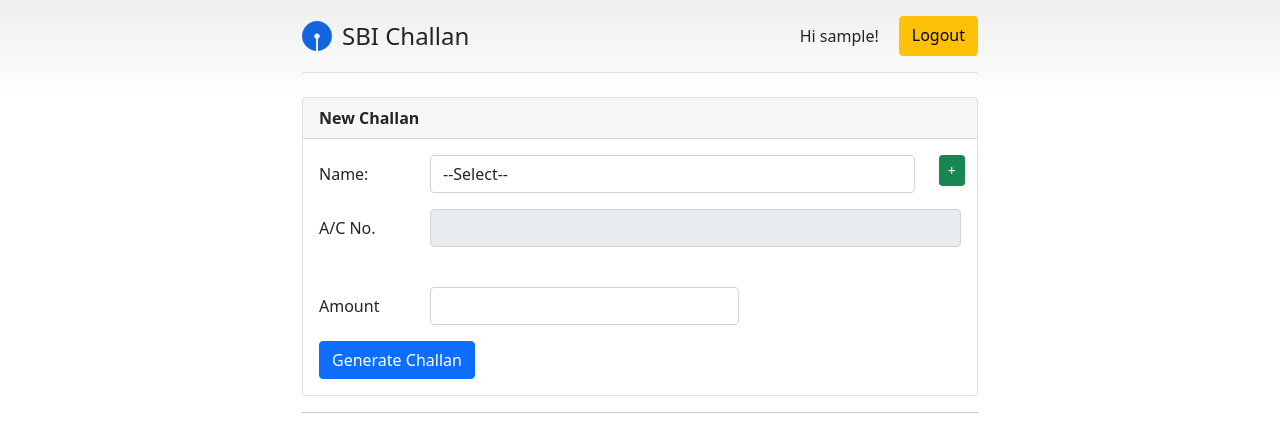
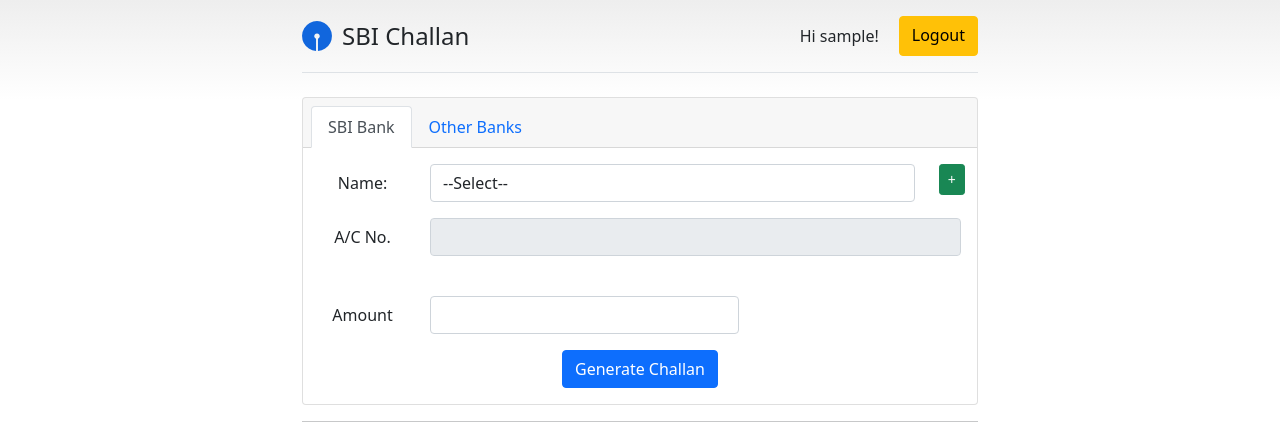
Before and after one commit to gamifications/challan, a Django app: page / in a window 1280 px wide. Shown: the top 429 px of the page. Run offline with Django 3.2, Linux system fonts and the light colour scheme; the visitor is signed in with stand-in values (Sample User, id 1); data that the repository does not hold is empty; some libraries are stand-ins or nearby versions.

Commit message:
seperated other bank challans

```diff
--- a/mysite/urls.py
+++ b/mysite/urls.py
@@ -23,7 +23,10 @@
 from sbi import views #  import home
 
 urlpatterns = [
-    path('', views.home, name='home'),
+    path('', views.SBIBankView.as_view(), name='sbi_challan'),
+    path('otherbanks/', views.OtherBankView.as_view(), name='otherbank_challan'),
+
+
     path('accounts/login/', auth_views.LoginView.as_view(redirect_authenticated_user=True), name='login'),
     path('accounts/', include('django.contrib.auth.urls')),
     path('admin/', admin.site.urls),
--- /dev/null
+++ b/sbi/templates/_header.html
@@ -0,0 +1,9 @@
+
+<ul class="nav nav-tabs card-header-tabs">
+  <li class="nav-item">
+    <a class="nav-link{% if active == 'sbi' %} active{% endif %}" href="{% url 'sbi_challan' %}">SBI Bank</a>
+  </li>
+  <li class="nav-item">
+    <a class="nav-link{% if active == 'other' %} active{% endif %}" href="{% url 'otherbank_challan' %}">Other Banks</a>
+  </li>
+</ul>
--- /dev/null
+++ b/sbi/templates/sbi/base.html
@@ -0,0 +1,25 @@
+{% extends 'base.html' %}
+{% load static %}
+{% block extracss %}
+    {% block extraextracss %}{% endblock %}
+{% endblock %}
+
+
+{% block content %}
+    {% block extraextra_content %}{% endblock %}
+
+    <hr>
+    <table class="table table-bordered">
+    <tr>
+        <th colspan="3">Challans(Latest 5)</th>
+    </tr>
+    {% for file in files %}
+    <tr>
+        <td>{{file.id}}</td>
+        <td><a href="{% if file.challanfile %}{{file.challanfile.url}}{% endif%}"><img src="{% static 'pdf.svg' %}" style="height:30px"> Download</a></td>
+        <td>{{file.uploading_date}}</td>
+    </tr>
+    {% endfor %}
+    </table>
+
+{% endblock %}
--- a/sbi/templates/home.html
+++ b/sbi/templates/sbi/sbi.html
@@ -1,14 +1,16 @@
-{% extends 'base.html' %}
+{% extends 'sbi/base.html' %}
 {% load static %}
 
-{% block extracss %}
+{% block extraextracss %}
 <link href="{% static 'select2/select2.min.css' %}" rel="stylesheet" />
 <link rel="stylesheet" type="text/css" href="{% static 'handsontable/handsontable.full.min.css' %}">
 {% endblock %}
 
-{% block content %}
-<div class="card">
-  <div class="card-header"><strong>New Challan</strong></div>
+{% block extraextra_content %}
+<div class="card text-center">
+  <div class="card-header">
+    {% include '_header.html' with active='sbi' %}
+  </div>
   <div class="card-body">
     <form method="post" action=".">{% csrf_token %} <input type="hidden" name="denominations" id="txt_denom">
       <div class="row mb-3">
@@ -50,19 +52,8 @@
     </form>
   </div>
 </div>
-<hr>
-<table class="table table-bordered">
-  <tr>
-    <th colspan="3">Challans(Latest 5)</th>
-  </tr>
-  {% for file in files %}
-  <tr>
-    <td>{{file.id}}</td>
-    <td><a href="{% if file.challanfile %}{{file.challanfile.url}}{% endif%}"><img src="{% static 'pdf.svg' %}" style="height:30px"> Download</a></td>
-    <td>{{file.uploading_date}}</td>
-  </tr>
-  {% endfor %}
-</table>
+
+
 
 
 <div class="modal fade" id="exampleModal" tabindex="-1" aria-labelledby="exampleModalLabel" aria-hidden="true">
@@ -103,7 +94,7 @@
           <div class="row mb-3">
             <label class="col-sm-2 col-form-label">PAN:</label>
             <div class="col-sm-10">
-              <input type="text" class="form-control" name="pan">
+              <input type="text" class="form-control" name="pan" style="text-transform:uppercase">
             </div>
           </div>
 
@@ -116,6 +107,8 @@
     </div>
   </div>
 </div>
+
+
 {% endblock %}
 
 
@@ -125,7 +118,7 @@
 <!-- <script src="{% static 'handsontable/hyperformula.full.min.js' %}"></script> -->
 <script type="text/javascript">
   // https://stackoverflow.com/a/25694734
-  $(".readonly").keydown(function(e){
+  $(".readonly").keydown(function (e) {
     e.preventDefault();
   });
 
@@ -159,20 +152,20 @@
     afterChange(changes, source) {
       let amts = this.getDataAtCol(1);
       let total = 0;
-      if (amts[0]) total+=amts[0] * 2000;
-      if (amts[1]) total+=amts[1] * 500;
-      if (amts[2]) total+=amts[2] * 200;
-      if (amts[3]) total+=amts[3] * 100;
-      if (amts[4]) total+=amts[4] * 50;
-      if (amts[5]) total+=amts[5] * 20;
-      if (amts[6]) total+=amts[6] * 10;
-      if (amts[7]) total+=amts[7] * 5;
-      if (amts[8]) total+=amts[8];
+      if (amts[0]) total += amts[0] * 2000;
+      if (amts[1]) total += amts[1] * 500;
+      if (amts[2]) total += amts[2] * 200;
+      if (amts[3]) total += amts[3] * 100;
+      if (amts[4]) total += amts[4] * 50;
+      if (amts[5]) total += amts[5] * 20;
+      if (amts[6]) total += amts[6] * 10;
+      if (amts[7]) total += amts[7] * 5;
+      if (amts[8]) total += amts[8];
 
-      if(!isNaN(parseFloat(total))) {
+      if (!isNaN(parseFloat(total))) {
         // is float
         $('#txtamount').val(total);
-          if (total===0) {
+        if (total === 0) {
           $('#txtamount').val('');
         }
 
--- a/sbi/views.py
+++ b/sbi/views.py
@@ -4,6 +4,7 @@
 
 from django.views import View
 from django.contrib.auth.decorators import login_required
+from django.utils.decorators import method_decorator
 
 
 
@@ -13,10 +14,17 @@
 # Create your views here.
 
 
-@login_required
-def home(request):
-    if request.method == 'POST':
-        print(request.POST)
+
+
+#
+
+
+
+
+@method_decorator([login_required], name='dispatch')
+class SBIBankView(View):
+
+    def post(self, request, *args, **kwargs):
         cfile = ChallanFile.objects.create(
             amount=request.POST['amount'],
             account_id = request.POST['acno'],
@@ -25,14 +33,43 @@
         pdf_gen = GeneratePDF(cfile, request.build_absolute_uri()[:-1])
         pdf_gen.generate()
 
-        return redirect('/')
+        return redirect('sbi_challan')
+
+    def get(self, request):
+        context = {
+            'files':ChallanFile.objects.order_by('-uploading_date')[:5],
+            'accounts':[{'id': ac.id,'text': ac.name,'account':ac.ac_no} for ac in Account.objects.order_by('name')],
+        }
+        return render(request,'sbi/sbi.html',context)
+
+@method_decorator([login_required], name='dispatch')
+class OtherBankView(View):
 
 
-    context = {
-        'files':ChallanFile.objects.order_by('-uploading_date')[:5],
-        'accounts':[{'id': ac.id,'text': ac.name,'account':ac.ac_no} for ac in Account.objects.order_by('name')],
-    }
-    return render(request,'home.html',context)
+    def get(self, request):
+        context = {
+            'files':ChallanFile.objects.order_by('-uploading_date')[:5],
+            'accounts':[{'id': ac.id,'text': ac.name,'account':ac.ac_no} for ac in Account.objects.order_by('name')],
+        }
+        return render(request,'sbi/other.html',context)
+
+
+
+# @login_required
+# def home(request):
+#     if request.method == 'POST':
+#         cfile = ChallanFile.objects.create(
+#             amount=request.POST['amount'],
+#             account_id = request.POST['acno'],
+#             cash_deposit= request.POST['denominations'],
+#         )
+#         pdf_gen = GeneratePDF(cfile, request.build_absolute_uri()[:-1])
+#         pdf_gen.generate()
+
+#         return redirect('/')
+
+
+
 
 
 class AccountView(View):
```
Also changed, not shown: sbi/templates/sbi/other.html (added, +17 -0 lines). Lines whose indentation alone changed are shown as unchanged.
